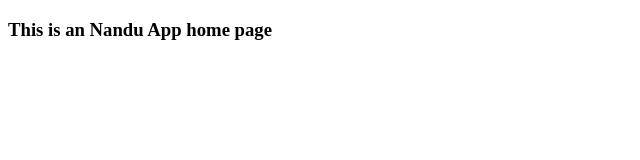
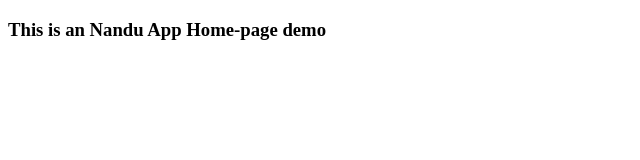
Before and after one commit to Nandkishor-b/newcode, a plain HTML site: page index.html in a window 1280 px wide. Shown: the full height of the page, 0-640 px from the left. Drawn offline with Linux system fonts and the light colour scheme.

Commit message:
Home-page demo

```diff
--- a/index.html
+++ b/index.html
@@ -1,9 +1,9 @@
 <!DOCTYPE html>
 <html>
     <head>
-        <title> Introduction Github </title>
+        <title> Introduction Git-Hub </title>
     </head>
     <body>
-        <h3> This is an Nandu App home page</h3>
+        <h3> This is an Nandu App Home-page demo</h3>
     </body>
 </html>
```
